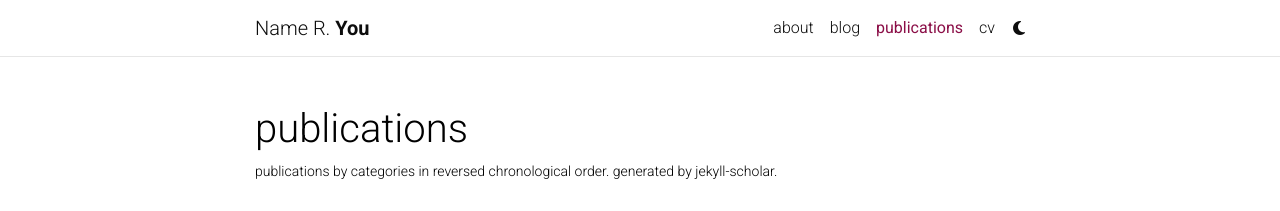
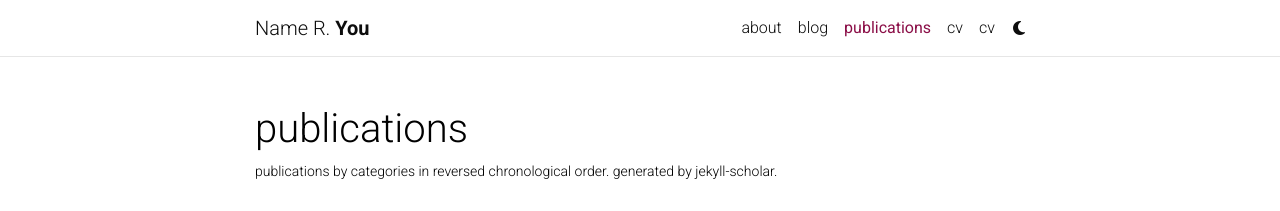
Before and after one commit to TheFermi0n/TheFermi0n.github.io, a Jekyll site: the page built from _pages/publications.md, in a window 1280 px wide. Shown: the top 211 px of the page. Built offline with Jekyll 4.4.1, drawn with Linux system fonts in a browser that asks for light colours; full-size pictures stand in for the smaller copies a plugin makes; comment, search, counter and statistics services are not loaded; a style sheet for code colours, icons or effects is not loaded; grey boxes are pictures that could not be loaded.

Commit message:
Add CV navbar item
it will open the CV pdf directly.

```diff
--- a/_config.yml
+++ b/_config.yml
@@ -22,6 +22,7 @@
 baseurl: /al-folio # the subpath of your site, e.g. /blog/. Leave blank for root
 last_updated: false # set to true if you want to display last updated in the footer
 impressum_path:  # set to path to include impressum link in the footer, use the same path as permalink in a page, helps to conform with EU GDPR
+cv_pdf: cv.pdf # name of the CV PDF if any
 
 # -----------------------------------------------------------------------------
 # Theme
--- a/_includes/header.html
+++ b/_includes/header.html
@@ -95,6 +95,15 @@
               {%- endif -%}
               {%- endif -%}
               {% endfor -%}
+              {%- if site.cv_pdf %}
+
+              <!-- cv page -->
+              <li class="nav-item">
+                <a class="nav-link" href="{{ site.cv_pdf | prepend: 'assets/pdf/' | relative_url}}" target="_blank" rel="noopener noreferrer">cv
+                  <span class="sr-only">(current)</span>
+                </a>
+              </li>
+              {%- endif %}
               {%- if site.enable_darkmode %}
 
               <!-- Toogle theme mode -->
```
